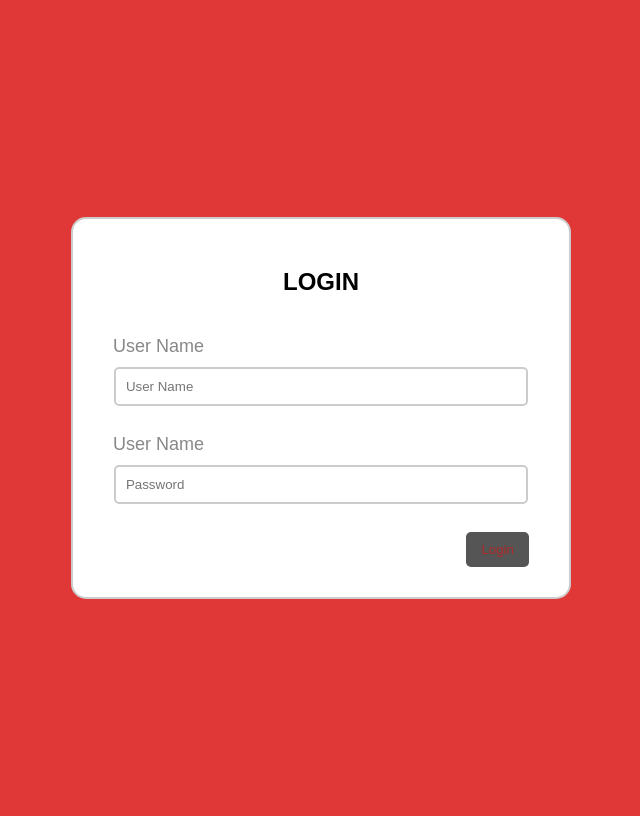
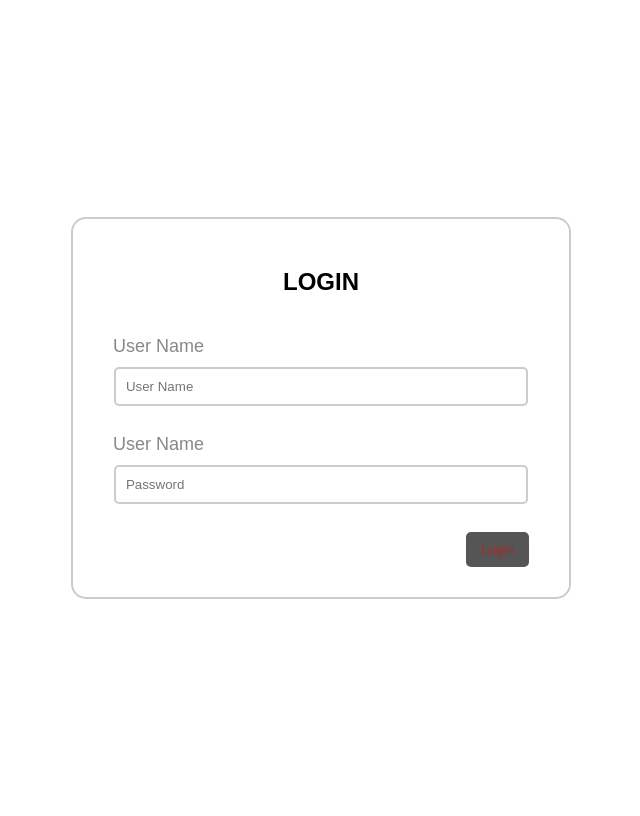
Before and after one commit to Souhail0676/phptp, a PHP site: page / in a window 1280 px wide. Shown: the whole page, without its empty margins (319-959 px from the left). Run offline with PHP 8.4, Linux system fonts and the light colour scheme.

Commit message:
Update style.css

```diff
--- a/style.css
+++ b/style.css
@@ -1,5 +1,5 @@
 body {
-	background: #e03737;
+	background: ffffff;
 	display: flex;
 	justify-content: center;
 	align-items: center;
```
